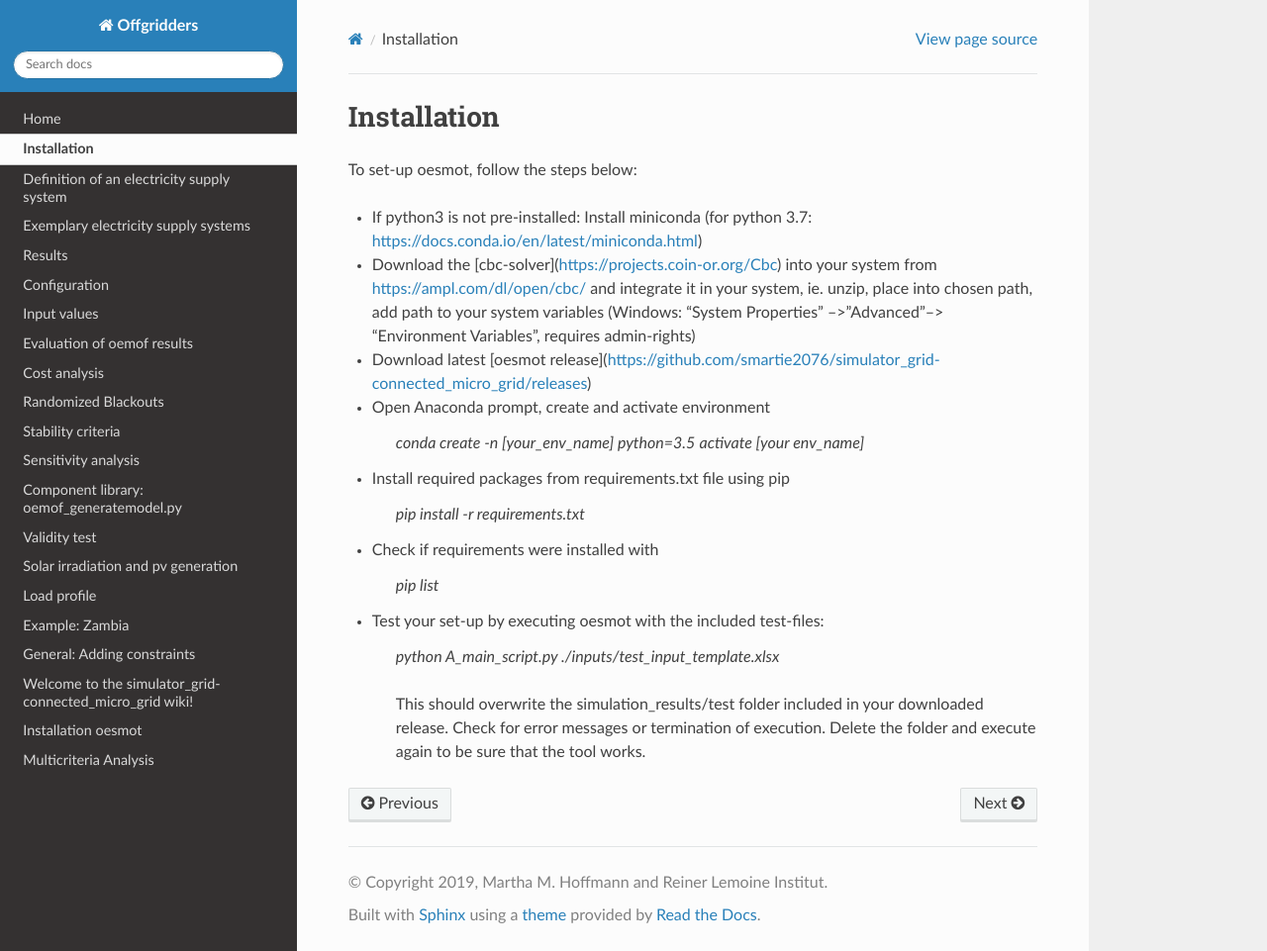
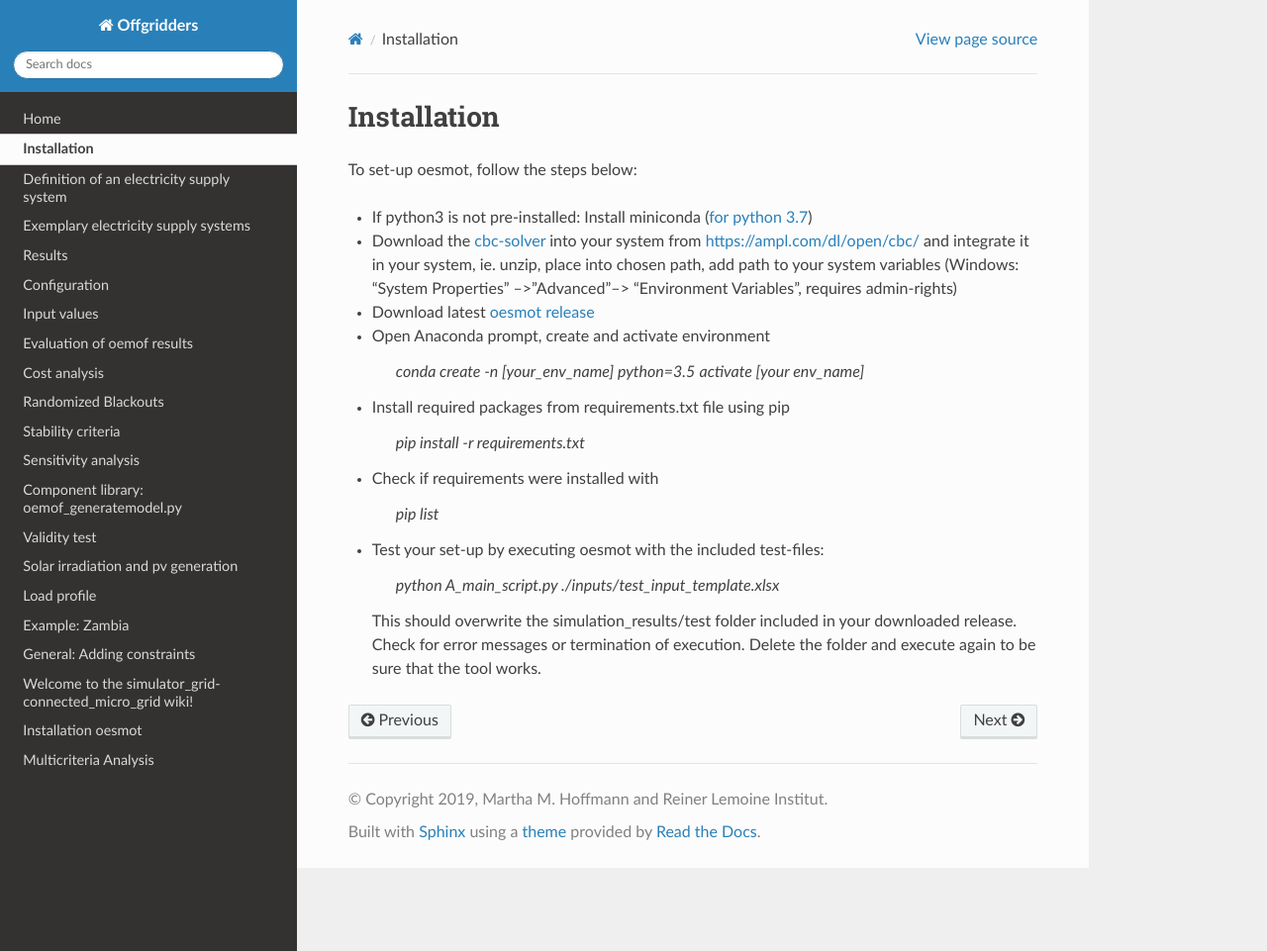
Before and after one commit to rl-institut/offgridders, a Sphinx documentation site: the page built from docs/Installation.rst, in a window 1280 px wide and 961 px high. Shown: the whole window at 99% size. Built offline with Sphinx 7.4.7 and the Read the Docs theme 2.0.0, drawn with Linux system fonts in a browser that asks for light colours.

Commit message:
Correct links in Installation, small cosmetic changes

```diff
--- a/docs/Installation.rst
+++ b/docs/Installation.rst
@@ -3,11 +3,11 @@ Installation
 ========================
 To set-up oesmot, follow the steps below:
 
-* If python3 is not pre-installed: Install miniconda (for python 3.7: https://docs.conda.io/en/latest/miniconda.html)
+* If python3 is not pre-installed: Install miniconda (`for python 3.7 <https://docs.conda.io/en/latest/miniconda.html>`_)
 
-* Download the [cbc-solver](https://projects.coin-or.org/Cbc) into your system from https://ampl.com/dl/open/cbc/ and integrate it in your system, ie. unzip, place into chosen path, add path to your system variables  (Windows: “System Properties” -->”Advanced”--> “Environment Variables”, requires admin-rights)
+* Download the `cbc-solver <https://projects.coin-or.org/Cbc>`_ into your system from https://ampl.com/dl/open/cbc/ and integrate it in your system, ie. unzip, place into chosen path, add path to your system variables  (Windows: “System Properties” -->”Advanced”--> “Environment Variables”, requires admin-rights)
 
-* Download latest [oesmot release](https://github.com/smartie2076/simulator_grid-connected_micro_grid/releases)
+* Download latest `oesmot release <https://github.com/smartie2076/simulator_grid-connected_micro_grid/releases>`_
 
 * Open Anaconda prompt, create and activate environment
 
@@ -26,4 +26,4 @@ To set-up oesmot, follow the steps below:
 
     `python A_main_script.py ./inputs/test_input_template.xlsx`
 
-    This should overwrite the simulation_results/test folder included in your downloaded release. Check for error messages or termination of execution. Delete the folder and execute again to be sure that the tool works.
+  This should overwrite the simulation_results/test folder included in your downloaded release. Check for error messages or termination of execution. Delete the folder and execute again to be sure that the tool works.
```
